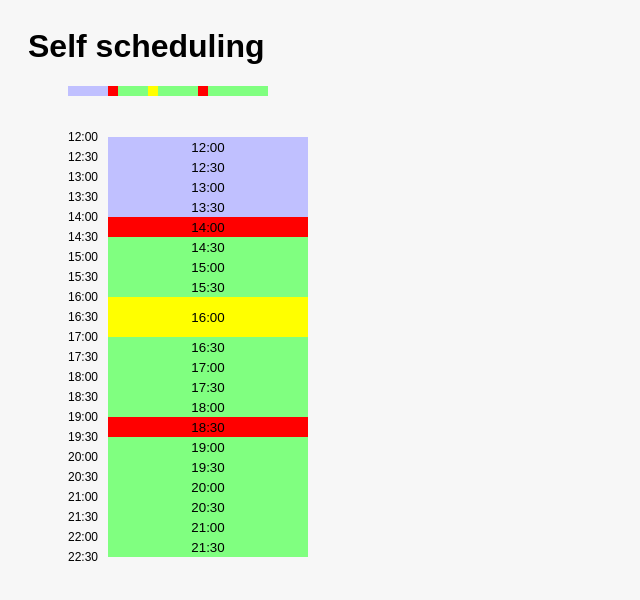
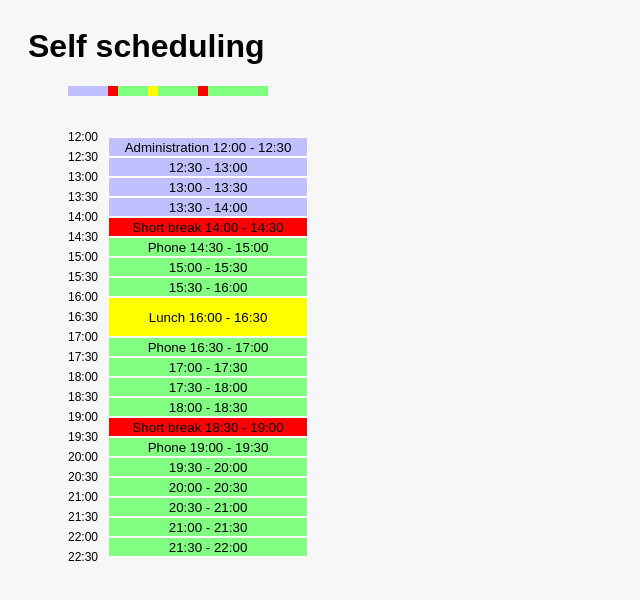
Before and after one commit to nixuwixu/angular-dnd-niw, an Angular app: page / in a window 1280 px wide. Shown: the top 600 px of the page, without its empty margins (0-640 px from the left). Built offline with nearby package versions, Linux system fonts and the light colour scheme.

Commit message:
only show titel on first slice

```diff
--- a/src/app/app.component.css
+++ b/src/app/app.component.css
@@ -34,7 +34,7 @@
   justify-content: center;
   align-items: center;
   text-align: center;
-  //border: solid 1px #fff;
+  border: solid 1px #fff;
 }
 
 .activity-item:active {
--- a/src/app/app.component.ts
+++ b/src/app/app.component.ts
@@ -86,25 +86,25 @@ private activtyHeightPx = 20;
 
   public activitys: Array<any> = [
     { title: 'Administration', height:  this.activtyHeightPx , movable: false, color: '192,192,255', starttime: '12:00', endtime: '12:30' },
-    { title: '', height:  this.activtyHeightPx , movable: false, color: '192,192,255', starttime: '12:30', endtime: '13:00' },
-    { title: '', height:  this.activtyHeightPx , movable: false, color: '192,192,255', starttime: '13:00', endtime: '13:30' },
-    { title: '', height:  this.activtyHeightPx , movable: false, color: '192,192,255', starttime: '13:30', endtime: '14:00' },
+    { title: 'Administration', height:  this.activtyHeightPx , movable: false, color: '192,192,255', starttime: '12:30', endtime: '13:00' },
+    { title: 'Administration', height:  this.activtyHeightPx , movable: false, color: '192,192,255', starttime: '13:00', endtime: '13:30' },
+    { title: 'Administration', height:  this.activtyHeightPx , movable: false, color: '192,192,255', starttime: '13:30', endtime: '14:00' },
     { title: 'Short break', height:  this.activtyHeightPx , movable: true, color: '255,0,0', starttime: '14:00', endtime: '14:30' },
     { title: 'Phone', height:  this.activtyHeightPx , movable: false, color: '128,255,128', starttime: '14:30', endtime: '15:00' },
-    { title: '', height:  this.activtyHeightPx , movable: false, color: '128,255,128', starttime: '15:00', endtime: '15:30' },
-    { title: '', height:  this.activtyHeightPx , movable: false, color: '128,255,128', starttime: '15:30', endtime: '16:00' },
+    { title: 'Phone', height:  this.activtyHeightPx , movable: false, color: '128,255,128', starttime: '15:00', endtime: '15:30' },
+    { title: 'Phone', height:  this.activtyHeightPx , movable: false, color: '128,255,128', starttime: '15:30', endtime: '16:00' },
     { title: 'Lunch', height:  this.activtyHeightPx*2 , movable: true, color: '255,255,0', starttime: '16:00', endtime: '17:00' },
     { title: 'Phone', height:  this.activtyHeightPx , movable: false, color: '128,255,128', starttime: '17:00', endtime: '17:30' },
-    { title: '', height:  this.activtyHeightPx , movable: false, color: '128,255,128', starttime: '17:30', endtime: '18:00' },
-    { title: '', height:  this.activtyHeightPx , movable: false, color: '128,255,128', starttime: '18:00', endtime: '18:30' },
-    { title: '', height:  this.activtyHeightPx , movable: false, color: '128,255,128', starttime: '18:30', endtime: '19:00' },
+    { title: 'Phone', height:  this.activtyHeightPx , movable: false, color: '128,255,128', starttime: '17:30', endtime: '18:00' },
+    { title: 'Phone', height:  this.activtyHeightPx , movable: false, color: '128,255,128', starttime: '18:00', endtime: '18:30' },
+    { title: 'Phone', height:  this.activtyHeightPx , movable: false, color: '128,255,128', starttime: '18:30', endtime: '19:00' },
     { title: 'Short break', height:  this.activtyHeightPx , movable: true, color: '255,0,0', starttime: '19:00', endtime: '19:30' },
     { title: 'Phone', height:  this.activtyHeightPx , movable: false, color: '128,255,128', starttime: '19:30', endtime: '20:00' },
-    { title: '', height:  this.activtyHeightPx , movable: false, color: '128,255,128', starttime: '20:00', endtime: '20:30' },
-    { title: '', height:  this.activtyHeightPx , movable: false, color: '128,255,128', starttime: '20:30', endtime: '21:00' },
-    { title: '', height:  this.activtyHeightPx , movable: false, color: '128,255,128', starttime: '21:00', endtime: '21:30' },
-    { title: '', height:  this.activtyHeightPx , movable: false, color: '128,255,128', starttime: '21:30', endtime: '22:00' },
-    { title: '', height:  this.activtyHeightPx , movable: false, color: '128,255,128', starttime: '22:00', endtime: '22:30' }
+    { title: 'Phone', height:  this.activtyHeightPx , movable: false, color: '128,255,128', starttime: '20:00', endtime: '20:30' },
+    { title: 'Phone', height:  this.activtyHeightPx , movable: false, color: '128,255,128', starttime: '20:30', endtime: '21:00' },
+    { title: 'Phone', height:  this.activtyHeightPx , movable: false, color: '128,255,128', starttime: '21:00', endtime: '21:30' },
+    { title: 'Phone', height:  this.activtyHeightPx , movable: false, color: '128,255,128', starttime: '21:30', endtime: '22:00' },
+    { title: 'Phone', height:  this.activtyHeightPx , movable: false, color: '128,255,128', starttime: '22:00', endtime: '22:30' }
   ];
 
 
@@ -166,7 +166,13 @@ private activtyHeightPx = 20;
   }
 
   getActivityTime(index){
-    return this.timeline[index].title;
+    if(index == 0 || this.activitys[index].title != this.activitys[index-1].title){
+      return this.activitys[index].title + ' '
+       + this.timeline[index].title + ' - '
+       + this.timeline[index+1].title;
+    }
+
+    return this.timeline[index].title + ' - ' + this.timeline[index+1].title;
   }
 
   dropListEnterPredicate = (drag: CdkDrag, drop: CdkDropList) => {
```
